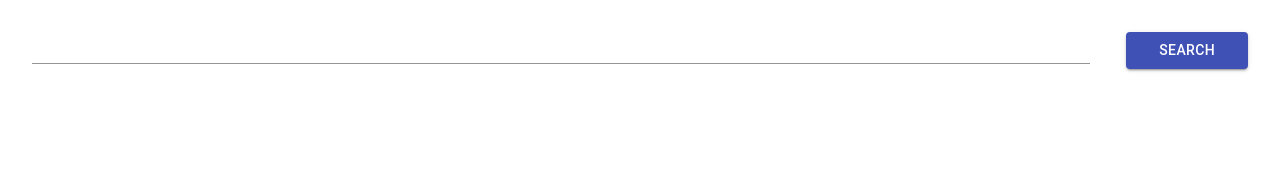
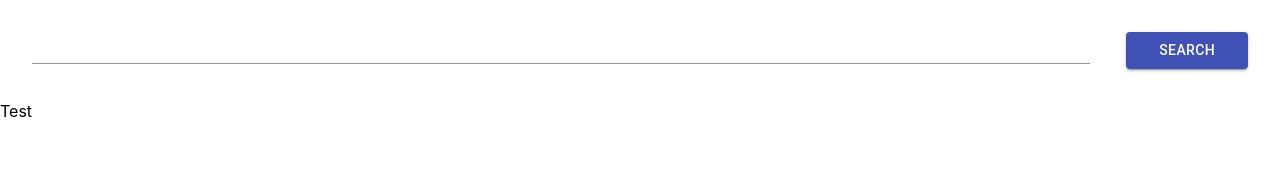
Before and after one commit to rishavb123/MTGDeckBuilder, a React (Create React App) app in the folder deckbuilder/: page / in a window 1280 px wide. Shown: the top 171 px of the page. Built offline with nearby package versions, Linux system fonts and the light colour scheme.

Commit message:
setup card component

```diff
--- a/deckbuilder/src/App.css
+++ b/deckbuilder/src/App.css
@@ -1,4 +1,11 @@
 .App {
+    margin: 0;
+    padding: 0;
+    width: 100%;
+    height: 100%;
+}
+
+#search {
     margin: 2.5%;
     width: 95%;
 }
@@ -9,7 +16,7 @@
     display: inline-block;
 }
 
-#search {
+#search-button {
     width: 10%;
     top: 0;
     vertical-align: top;
--- a/deckbuilder/src/App.js
+++ b/deckbuilder/src/App.js
@@ -1,9 +1,11 @@
 import React from 'react';
 import { Button, TextField, MenuItem, Paper } from '@material-ui/core';
 
+import MtgCard from './components/MtgCard';
+
 import './App.css';
 
-class App extends React.Component {
+export default class App extends React.Component {
 
     state = {
         value: "",
@@ -13,6 +15,7 @@ class App extends React.Component {
     render() {
         return (
             <div className="App">
+                <div id="search">
                     <div id="search-input">
                         <TextField id="Card Name" value={this.state.value} onChange={(e) => {
                             this.setState({ value: e.target.value, anchor: e.target});
@@ -37,13 +40,13 @@ class App extends React.Component {
                             ) : null
                         }
                     </div>
-                <Button id="search" variant="contained" color="primary">
+                    <Button id="search-button" variant="contained" color="primary">
                         Search
                     </Button>
+                </div>
+                <MtgCard name="Test" />
              </div>
         );
     }
 
 }
-
-export default App;
--- /dev/null
+++ b/deckbuilder/src/components/MtgCard/MtgCard.js
@@ -0,0 +1,15 @@
+import React from 'react';
+
+import './MtgCard.css'
+
+export default class MtgCard extends React.Component {
+
+    render() {
+        return (
+            <div className='MtgCard'>
+                {this.props.name}
+            </div>
+        );
+    }
+
+}
--- /dev/null
+++ b/deckbuilder/src/components/MtgCard/index.js
@@ -0,0 +1,3 @@
+import MtgCard from './MtgCard';
+
+export default MtgCard;
```
Also changed, not shown: deckbuilder/src/components/MtgCard/MtgCard.css (added). Lines whose indentation alone changed are shown as unchanged.
